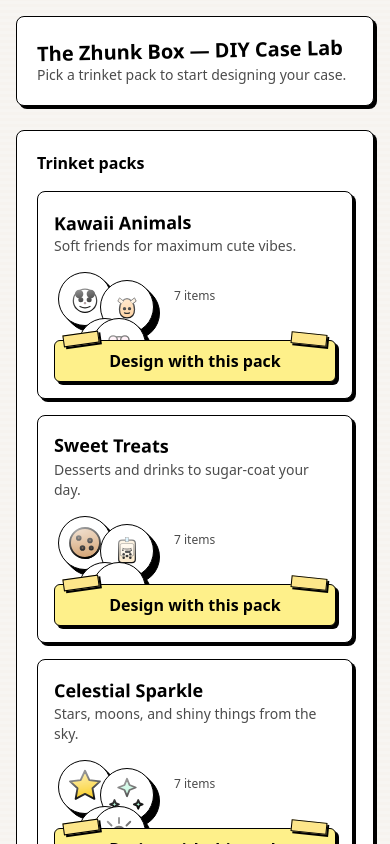
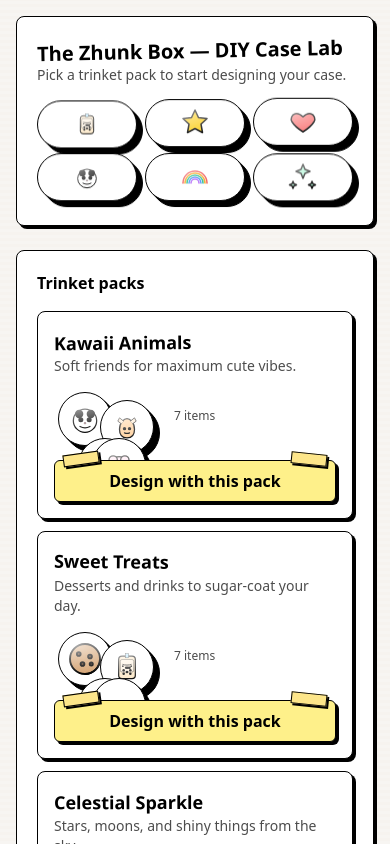
Before and after one commit to Ceyvion/zhunkbox, a React (Vite) app: page / in a window 390 px wide. Shown: the top 844 px of the page. Built offline with nearby package versions, Linux system fonts and the light colour scheme.

Commit message:
feat(landing+mobile): polish packs page (floating sticker hero, motion cards, lazy icons) and add mobile-friendly bottom controls bar for sticker customization

```diff
--- a/src/components/BuilderCanvas.tsx
+++ b/src/components/BuilderCanvas.tsx
@@ -91,6 +91,15 @@ function Slot({ index, value, style, selectedId, active, onSelect, onPlace, onRe
                 onClose={() => onSelect(null)}
               />
             ) : null}
+            {active ? (
+              <ControlsMobile
+                index={index}
+                style={style}
+                onStyleChange={onStyleChange}
+                onRemove={onRemove}
+                onClose={() => onSelect(null)}
+              />
+            ) : null}
           </>
         ) : (
           <motion.span key="empty" className="opacity-60 text-[10px] sm:text-xs">Tap to place</motion.span>
@@ -146,7 +155,7 @@ function Controls({ index, style, onStyleChange, onRemove, onClose }: {
       initial={{ opacity: 0, scale: 0.9, y: -10 }}
       animate={{ opacity: 1, scale: 1, y: 0 }}
       exit={{ opacity: 0, scale: 0.9, y: -6 }}
-      className="absolute -top-2 -right-2 z-10 bg-white border border-black shadow-[3px_3px_0_#000] rounded-lg p-2 flex gap-1"
+      className="hidden sm:flex absolute -top-2 -right-2 z-10 bg-white border border-black shadow-[3px_3px_0_#000] rounded-lg p-2 gap-1"
       onMouseDown={(e) => e.stopPropagation()}
       onClick={(e) => e.stopPropagation()}
     >
@@ -174,3 +183,30 @@ function CtrlButton({ children, onClick, label }: { children: any; onClick: () =
     </button>
   )
 }
+
+function ControlsMobile({ index, style, onStyleChange, onRemove, onClose }: {
+  index: number
+  style?: StickerStyle
+  onStyleChange: (i: number, partial: Partial<StickerStyle>) => void
+  onRemove: (i: number) => void
+  onClose: () => void
+}) {
+  const s = style ?? { scale: 1, rotate: 0, depth: 1.2 }
+  function stop(e: any) { e.stopPropagation() }
+  return (
+    <div className="sm:hidden fixed left-0 right-0 bottom-0 z-50 px-2 pb-[calc(env(safe-area-inset-bottom,0)+8px)]" role="dialog" aria-label="Sticker controls" onClick={stop} onMouseDown={stop}>
+      <div className="mx-auto max-w-[520px] paper rounded-t-xl rounded-b-none border-b-0 shadow-[0_-4px_0_#000] p-2 bg-white">
+        <div className="flex items-center justify-between gap-1">
+          <button className="chip w-10 h-10 p-0" aria-label="Rotate -15 degrees" onClick={() => onStyleChange(index, { rotate: s.rotate - 15 })}>↺</button>
+          <button className="chip w-10 h-10 p-0" aria-label="Rotate +15 degrees" onClick={() => onStyleChange(index, { rotate: s.rotate + 15 })}>↻</button>
+          <button className="chip w-10 h-10 p-0" aria-label="Smaller" onClick={() => onStyleChange(index, { scale: s.scale - 0.1 })}>−</button>
+          <button className="chip w-10 h-10 p-0" aria-label="Bigger" onClick={() => onStyleChange(index, { scale: s.scale + 0.1 })}>＋</button>
+          <button className="chip w-10 h-10 p-0" aria-label="Depth down" onClick={() => onStyleChange(index, { depth: Math.max(0, (s.depth ?? 1.2) - 0.2) })}>⬇︎</button>
+          <button className="chip w-10 h-10 p-0" aria-label="Depth up" onClick={() => onStyleChange(index, { depth: (s.depth ?? 1.2) + 0.2 })}>⬆︎</button>
+          <button className="chip w-10 h-10 p-0 bg-red-100" aria-label="Delete" onClick={() => onRemove(index)}>✕</button>
+          <button className="chip w-10 h-10 p-0" aria-label="Close" onClick={onClose}>⤫</button>
+        </div>
+      </div>
+    </div>
+  )
+}
--- a/src/components/LandingPage.tsx
+++ b/src/components/LandingPage.tsx
@@ -2,6 +2,7 @@ import packs from '../data/packs.json'
 import catalog from '../data/catalog.json'
 import type { Trinket } from '../types'
 import { clsx } from 'clsx'
+import { motion } from 'framer-motion'
 
 type Pack = {
   id: string
@@ -16,21 +17,33 @@ export function LandingPage({ onChoose }: { onChoose: (packId: string) => void }
 
   return (
     <div className="space-y-6">
-      <header className="paper p-5 sm:p-6 flex items-center justify-between">
-        <div>
-          <h1 className="text-xl sm:text-2xl font-extrabold wonky" style={{ ['--r' as any]: '-1.2deg' }}>The Zhunk Box — DIY Case Lab</h1>
-          <p className="text-sm opacity-70">Pick a trinket pack to start designing your case.</p>
+      <header className="paper p-5 sm:p-6">
+        <div className="flex items-center justify-between gap-3">
+          <div>
+            <h1 className="text-xl sm:text-2xl font-extrabold wonky" style={{ ['--r' as any]: '-1.2deg' }}>The Zhunk Box — DIY Case Lab</h1>
+            <p className="text-sm opacity-70">Pick a trinket pack to start designing your case.</p>
+          </div>
+          <div className="hidden sm:flex items-center gap-2">
+            <span className="chip bg-yellow-200">New: cute tactile builder ✦</span>
+          </div>
         </div>
-        <div className="hidden sm:block">
-          <span className="chip bg-yellow-200">New: cute tactile builder ✦</span>
+        {/* playful hero with floating stickers */}
+        <div className="mt-4 grid grid-cols-3 sm:grid-cols-6 gap-2">
+          {['kawaii-boba','star','heart','kawaii-panda','rainbow','sparkle'].map((id, i) => (
+            <motion.div key={id} className="sticker bg-white flex items-center justify-center h-12" initial={{ y: 0 }} animate={{ y: [0, -4, 0] }} transition={{ repeat: Infinity, duration: 3 + i * 0.2, ease: 'easeInOut' }}>
+              <img src={tMap[id]?.icon} alt="" className="w-8 h-8" loading="lazy" />
+            </motion.div>
+          ))}
         </div>
       </header>
 
       <section className="paper p-5 sm:p-6">
         <h2 className="font-semibold mb-4">Trinket packs</h2>
-        <div className="grid gap-4 sm:grid-cols-2 lg:grid-cols-3">
+        <div className="grid gap-3 sm:gap-4 sm:grid-cols-2 lg:grid-cols-3">
           {(packs as Pack[]).map((p) => (
-            <PackCard key={p.id} pack={p} tMap={tMap} onChoose={() => onChoose(p.id)} />
+            <motion.div key={p.id} whileHover={{ y: -2, rotate: -1 }} whileTap={{ scale: 0.98 }} transition={{ type: 'spring', stiffness: 300, damping: 18 }}>
+              <PackCard pack={p} tMap={tMap} onChoose={() => onChoose(p.id)} />
+            </motion.div>
           ))}
         </div>
       </section>
@@ -50,7 +63,7 @@ export function LandingPage({ onChoose }: { onChoose: (packId: string) => void }
 function PackCard({ pack, tMap, onChoose }: { pack: Pack; tMap: Record<string, Trinket>; onChoose: () => void }) {
   const icons = pack.trinkets.map(id => tMap[id]?.icon).filter(Boolean).slice(0, 4) as string[]
   return (
-    <div className="paper p-4 flex flex-col">
+    <div className="paper p-4 flex flex-col pack-card">
       <div className="mb-3">
         <h3 className="font-bold wonky text-lg" style={{ ['--r' as any]: `${(Math.random()*2-1).toFixed(2)}deg` }}>{pack.name}</h3>
         <p className="text-sm opacity-70">{pack.description}</p>
@@ -63,7 +76,7 @@ function PackCard({ pack, tMap, onChoose }: { pack: Pack; tMap: Record<string, T
         <button className="tape-btn w-full sm:w-auto" onClick={onChoose}>Design with this pack</button>
         <div className="hidden sm:flex gap-1">
           {pack.trinkets.slice(0,6).map(id => (
-            <img key={id} src={tMap[id]?.icon} alt="" className="w-6 h-6" />
+            <img key={id} src={tMap[id]?.icon} alt="" className="w-6 h-6" loading="lazy" />
           ))}
         </div>
       </div>
--- a/src/index.css
+++ b/src/index.css
@@ -102,3 +102,13 @@ body {
     0 0 0 6px rgba(0,0,0,0.15),
     3px 3px 0 #000 !important;
 }
+
+/* Packs page polish */
+.pack-card {
+  transition: transform 140ms ease, box-shadow 140ms ease;
+}
+.pack-card:hover { transform: translateY(-1px) rotate(-0.5deg); box-shadow: 4px 4px 0 #000; }
+.pack-card:active { transform: translateY(1px); }
+
+@keyframes floatY { 0% { transform: translateY(0); } 50% { transform: translateY(-4px); } 100% { transform: translateY(0); } }
+.float-y { animation: floatY 3.6s ease-in-out infinite; }
```
